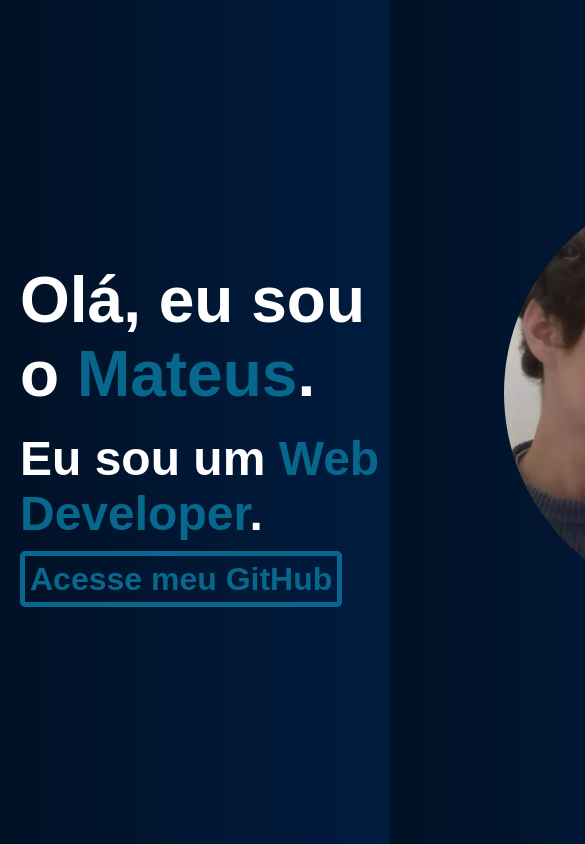
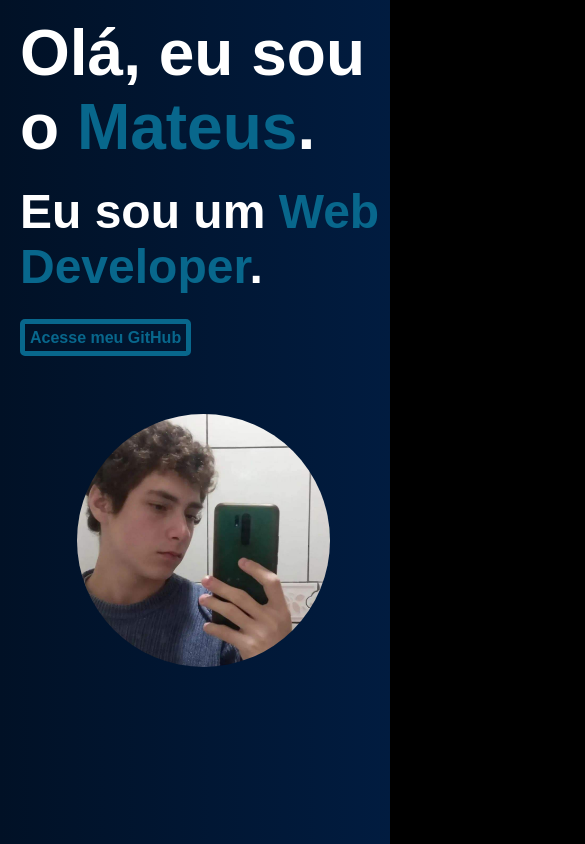
Before and after one commit to MateusBarbosaGromowski/projetos, a plain HTML site: page portfolio/index.html in a window 390 px wide. Shown: the top 844 px of the page, 585 px wide, since content can reach past the window. Drawn offline with Linux system fonts and the light colour scheme.

Commit message:
Praticando Media Queries

```diff
--- a/portfolio/index.html
+++ b/portfolio/index.html
@@ -8,21 +8,18 @@
 	<title>Meu Portfolio</title>
 </head>
 <body>
-	<header>
-		<nav>
-			<ul>
-			<!---	<li><a href="#">Contato</a></li></!--->
-			</ul>
-		</nav>
-	</header>
 	<main>
 		<div class="conteudo">
-			<img src="imagens/eu.jpg">
+			<div class="imagem"><img src="imagens/eu.jpg"></div>
+
 			<h1>Olá, eu sou o <strong>Mateus</strong>.</h1>
+
 			<h2>Eu sou um <strong>Web Developer</strong>.</h2>
+
 			<div class="a">
 				<a class="github"href="https://github.com/MateusBarbosaGromowski" target="_blank">Acesse meu GitHub</a>
 			</div>
+
 	</div>
 	</main>
 </body>
--- a/portfolio/style.css
+++ b/portfolio/style.css
@@ -1,5 +1,23 @@
 @charset "UTF-8";
 
+@media (max-width: 450px) {
+ 		.conteudo > .imagem > img {
+ 			position: absolute;
+    		left: 17.5%;
+    		top: 115%;
+    		height: 30vh;
+    		width: 30vh;
+		}
+
+		body {
+			position: relative;
+		}
+
+	.github {
+		font-size: 0.5em;
+
+	}
+	}
 /*
 #011C40
 #011126
@@ -70,8 +88,8 @@ main {
     top: 30%;
 }
 
-img {
-	width: 50vh;
+div.imagem > img {
+    width: 50vh;
     height: 50vh;
     position: absolute;
     left: 130%;
```
